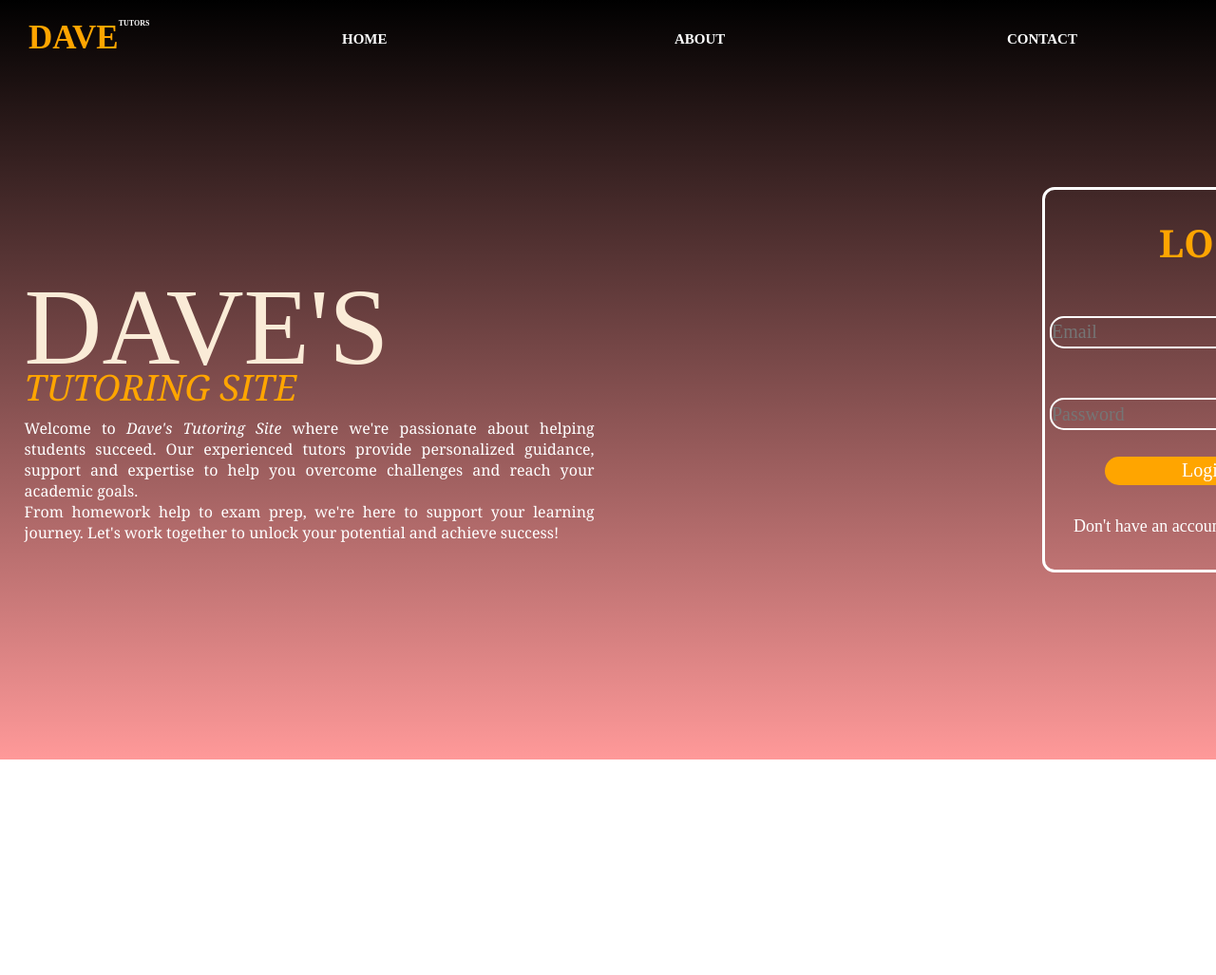
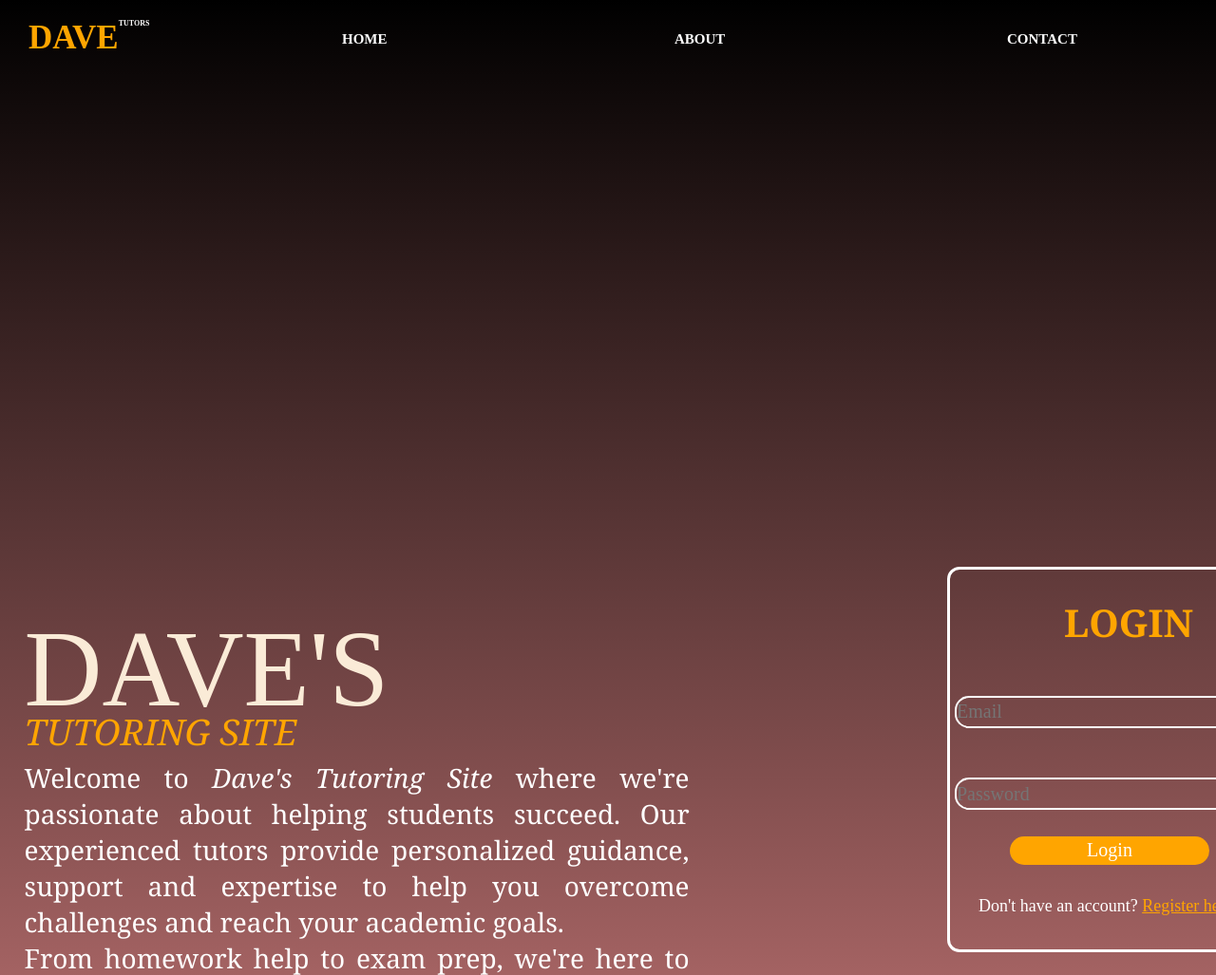
Before and after one commit to davetech-spec/myweb, a plain HTML site: page index.html in a window 1280 px wide. Shown: the top 1027 px of the page at 95% size. Before the commit the page ends 800 px from the top, so only its background shows below. Drawn offline with Linux system fonts and the light colour scheme.

Commit message:
Update style.css

```diff
--- a/style.css
+++ b/style.css
@@ -8,7 +8,7 @@
     background-position: center;
     background-size: auto;
     width: 100%;
-    height: 100vh;
+    height: 200vh;
 }
 .navbar {
     width: 150px;
@@ -35,10 +35,10 @@
     margin-top: 20px;
 
 }
-span {
+.logo span {
 font-size: 8px;
 color: #fff;
-position: fixed;
+position: absolute;
 }
 .menu {
     float: left;
@@ -82,8 +82,8 @@ position: fixed;
     outline: 3px solid #fff;
     border-radius: 10px;
     border: #fff;
-    top: 200px;
-    left: 1100px;
+    top: 600px;
+    left: 1000px;
     font-family: 'Times New Roman', Times, serif;
 
 }
@@ -174,7 +174,7 @@ button {
     color: #fff;
 }
 .welcome {
-    top: 35%;
+    top: 80%;
     color: antiquewhite;
     position: absolute;
     left: 2%;
@@ -187,20 +187,20 @@ button {
     color: #ffa500;
     font-family: Cambria;
     padding-top: 50px;
-    top: 40%;
+    top: 42%;
 
 }
 .texts {
     color: #fff;
-    width: 600px;
+    width: 700px;
     height: 20px;
     position: absolute;
     justify-content: center;
     align-items: center;
-    top: 55%;
+    top: 100%;
     left: 2%;
     font-family: Cambria, Cochin, Georgia, Times, 'Times New Roman', serif;
-    font-size: 1rem;
+    font-size: 28px;
     text-align: justify;
 
 }
```
